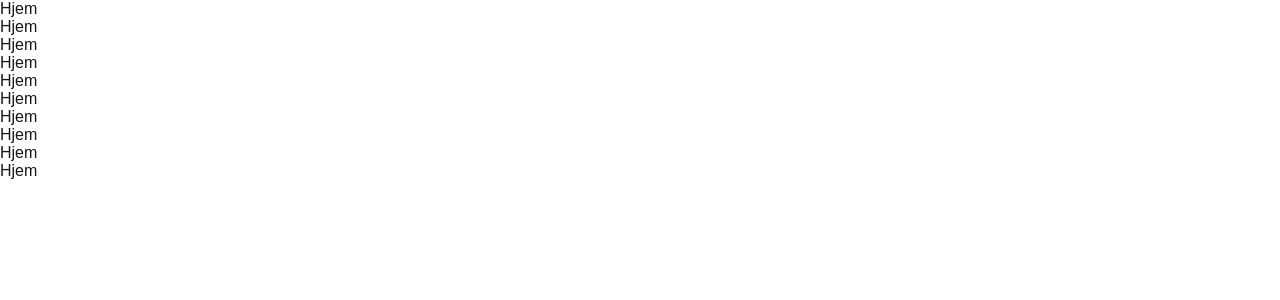
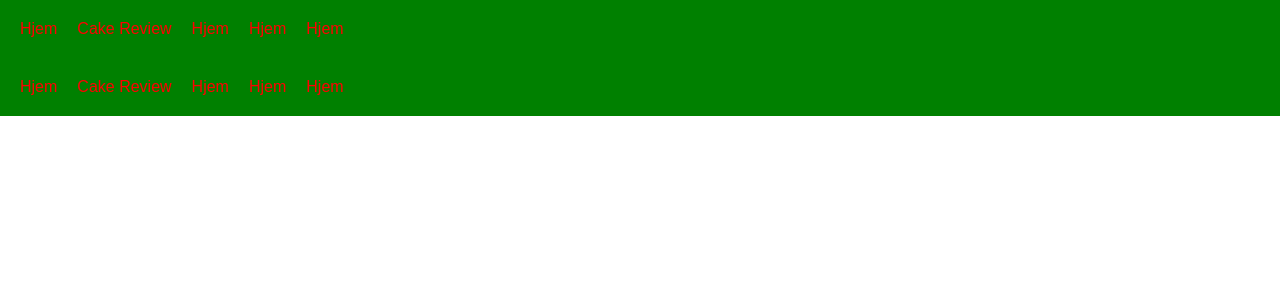
Before and after one commit to vevcom/kakemeister, a Next.js app: page /Navbar in a window 1280 px wide. Shown: the top 300 px of the page. Built offline with nearby package versions, Linux system fonts and the light colour scheme.

Commit message:
femte steg til bra navbar

```diff
--- a/src/app/Navbar/page.module.scss
+++ b/src/app/Navbar/page.module.scss
@@ -1,4 +1,16 @@
+.header {
+    background-color: green;
+}
+
+.navbar {
+    display: flex;
+    flex-direction: row;
+    padding: 10px;
+    list-style: none;
+}
+
 .header_item {
     color: red;
     font-size: 16px;
+    padding: 10px;
 }
--- a/src/app/Navbar/page.tsx
+++ b/src/app/Navbar/page.tsx
@@ -3,13 +3,13 @@ import Link from "next/link"
 
 export default function Nav() {
     return(
-        <div id="Header">
-            <ol>
-                <li className="header_item"><Link href="/">Hjem</Link></li>
-                <li className="header_item"><Link href="/">Hjem</Link></li>
-                <li className="header_item"><Link href="/">Hjem</Link></li>
-                <li className="header_item"><Link href="/">Hjem</Link></li>
-                <li className="header_item"><Link href="/">Hjem</Link></li>
+        <div className={styles.header}>
+            <ol className={styles.navbar}>
+                <li className={styles.header_item}><Link href="/">Hjem</Link></li>
+                <li className={styles.header_item}><Link href="/Cake_review">Cake Review</Link></li>
+                <li className={styles.header_item}><Link href="/">Hjem</Link></li>
+                <li className={styles.header_item}><Link href="/">Hjem</Link></li>
+                <li className={styles.header_item}><Link href="/">Hjem</Link></li>
             </ol>
         </div>
     )
```
Also changed, not shown: src/app/Cake_review/page.tsx (added, +9 -0 lines).
